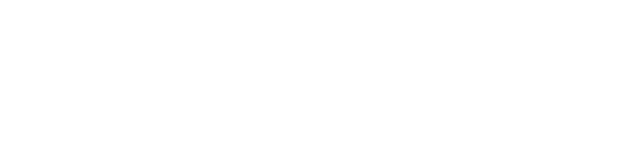
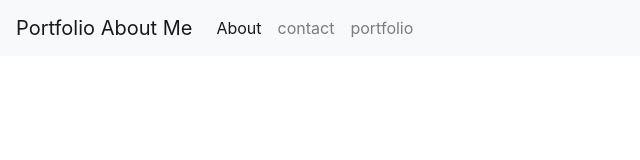
Before and after one commit to JosephA47/Bootstrap-portfolio, a plain HTML site: page index.html in a window 1280 px wide. Shown: the whole page, without its empty margins (0-640 px from the left). Drawn offline with nearby package versions, Linux system fonts and the light colour scheme.

Commit message:
added navbar with links

```diff
--- a/index.html
+++ b/index.html
@@ -10,6 +10,31 @@
 </head>
 
 <body>
+    <nav class="navbar navbar-expand-lg navbar-light bg-light">
+        <a class="navbar-brand" href="#">Portfolio About Me</a>
+        <button class="navbar-toggler" type="button" data-toggle="collapse" data-target="#navbarNav" aria-controls="navbarNav" aria-expanded="false" aria-label="Toggle navigation">
+          <span class="navbar-toggler-icon"></span>
+        </button>
+        <div class="collapse navbar-collapse" id="navbarNav">
+          <ul class="navbar-nav">
+            <li class="nav-item active">
+              <a class="nav-link" href="index.html">About<span class="sr-only">(current)</span></a>
+            </li>
+            <li class="nav-item">
+              <a class="nav-link" href="contact.html">contact</a>
+            </li>
+            <li class="nav-item">
+              <a class="nav-link" href="portfolio.html">portfolio</a>
+            </li>
+          </ul>
+        </div>
+    </nav>
 
+
+
+
+    <script src="https://code.jquery.com/jquery-3.3.1.slim.min.js" integrity="sha384-q8i/X+965DzO0rT7abK41JStQIAqVgRVzpbzo5smXKp4YfRvH+8abtTE1Pi6jizo" crossorigin="anonymous"></script>
+    <script src="https://cdnjs.cloudflare.com/ajax/libs/popper.js/1.14.7/umd/popper.min.js" integrity="sha384-UO2eT0CpHqdSJQ6hJty5KVphtPhzWj9WO1clHTMGa3JDZwrnQq4sF86dIHNDz0W1" crossorigin="anonymous"></script>
+    <script src="https://stackpath.bootstrapcdn.com/bootstrap/4.3.1/js/bootstrap.min.js" integrity="sha384-JjSmVgyd0p3pXB1rRibZUAYoIIy6OrQ6VrjIEaFf/nJGzIxFDsf4x0xIM+B07jRM" crossorigin="anonymous"></script>
 </body>
 </html>
```
Also changed, not shown: contact.html (+26 -0 lines), portfolio.html (+25 -0 lines).
